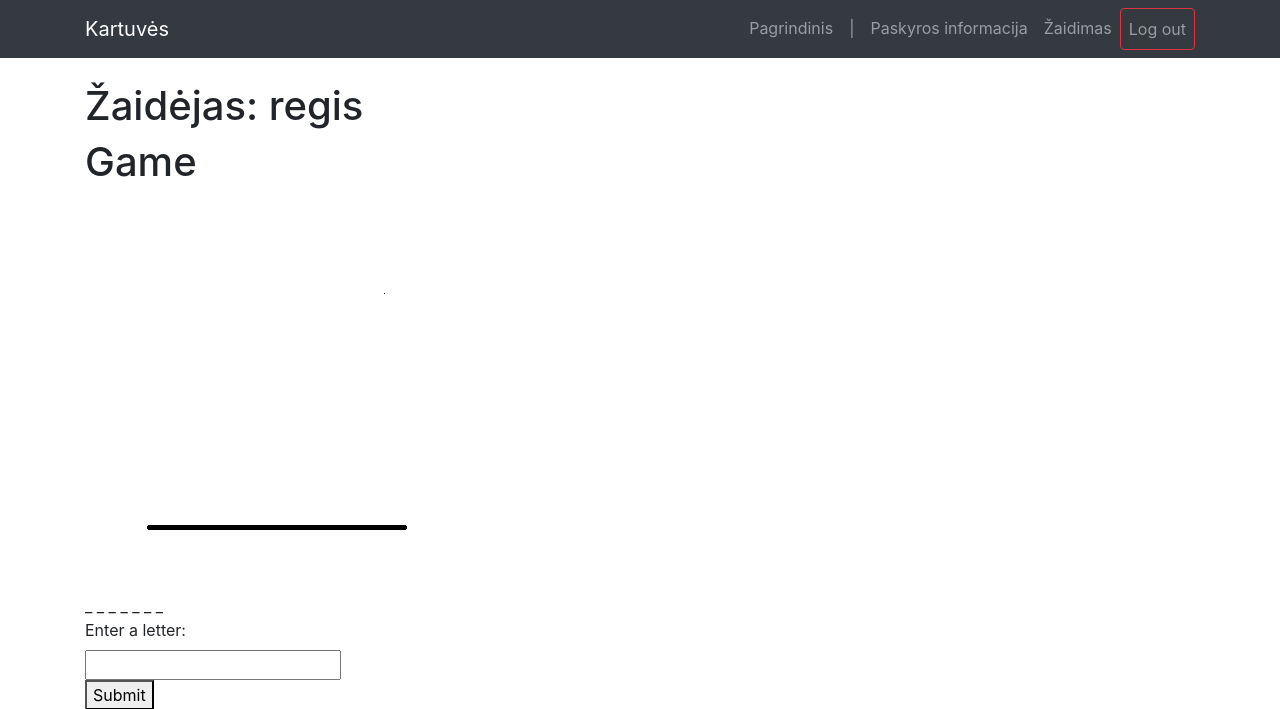
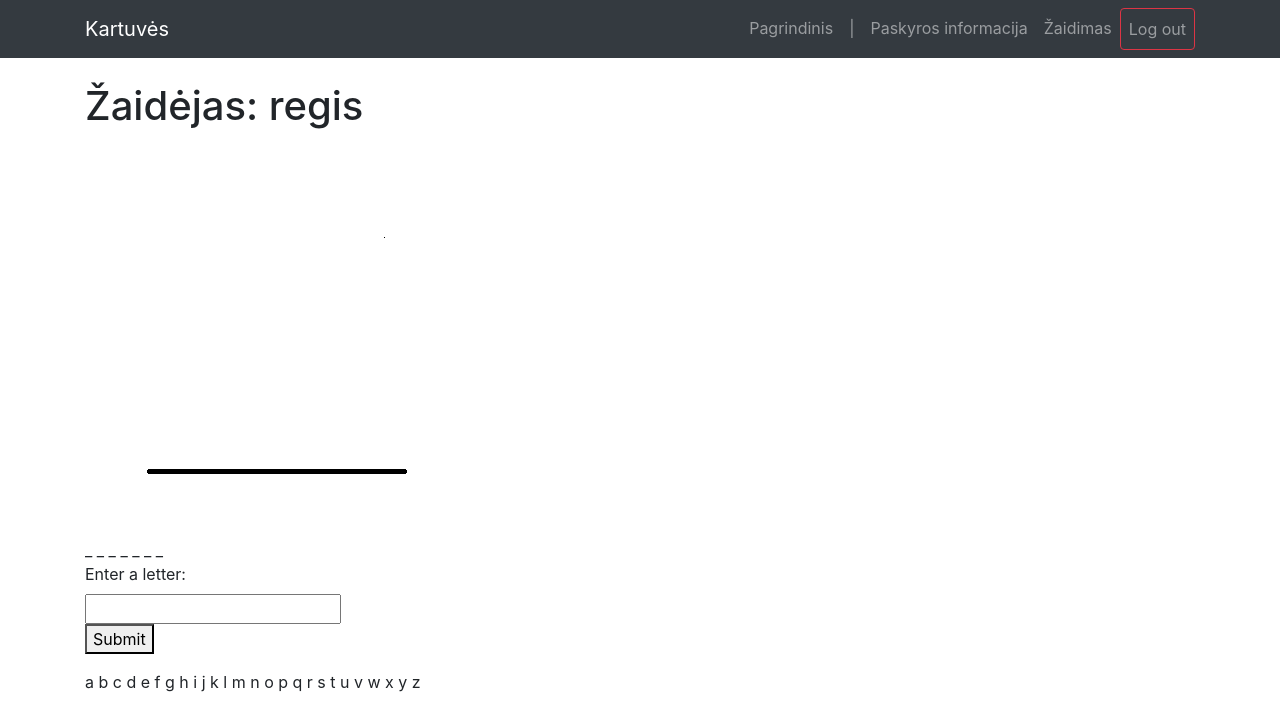
Before and after one commit to EvaldasBuseckis/python-last-project, a Flask app: page /hangman in a window 1280 px wide. Shown: the top 709 px of the page. Run offline with Flask 2, Linux system fonts and the light colour scheme; a user stored in the database is signed in; some libraries are stand-ins or nearby versions.

Commit message:
last commit

```diff
--- a/program_files/templates/hangman.html
+++ b/program_files/templates/hangman.html
@@ -2,7 +2,6 @@
 
 <h1>Žaidėjas: {{name}}</h1>
 
-<h1>Game</h1>
 <img src="{{tries}}" />
 
 <div>
```
Also changed, not shown: program_files/__init__.py (+2 -5 lines).
